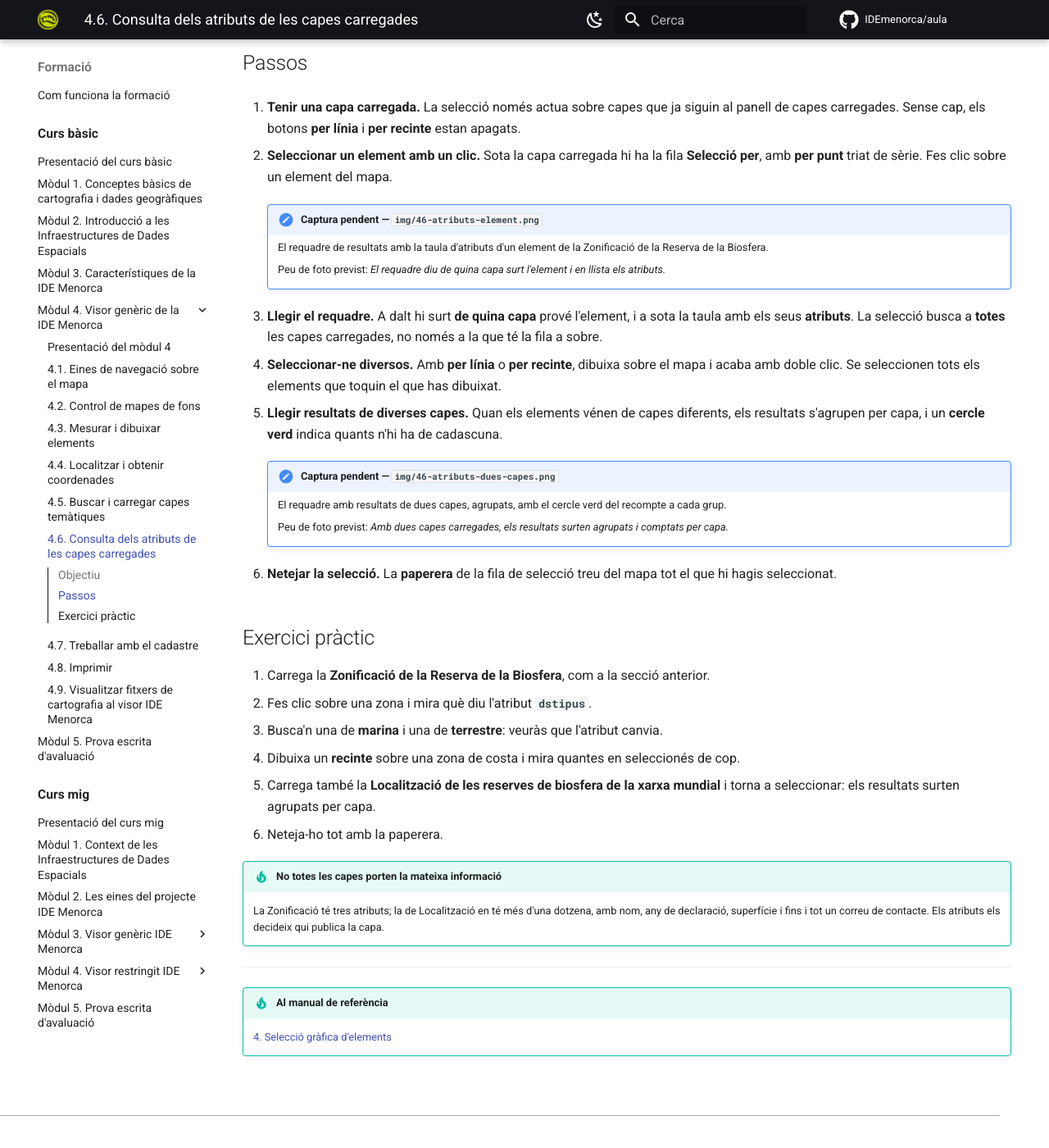
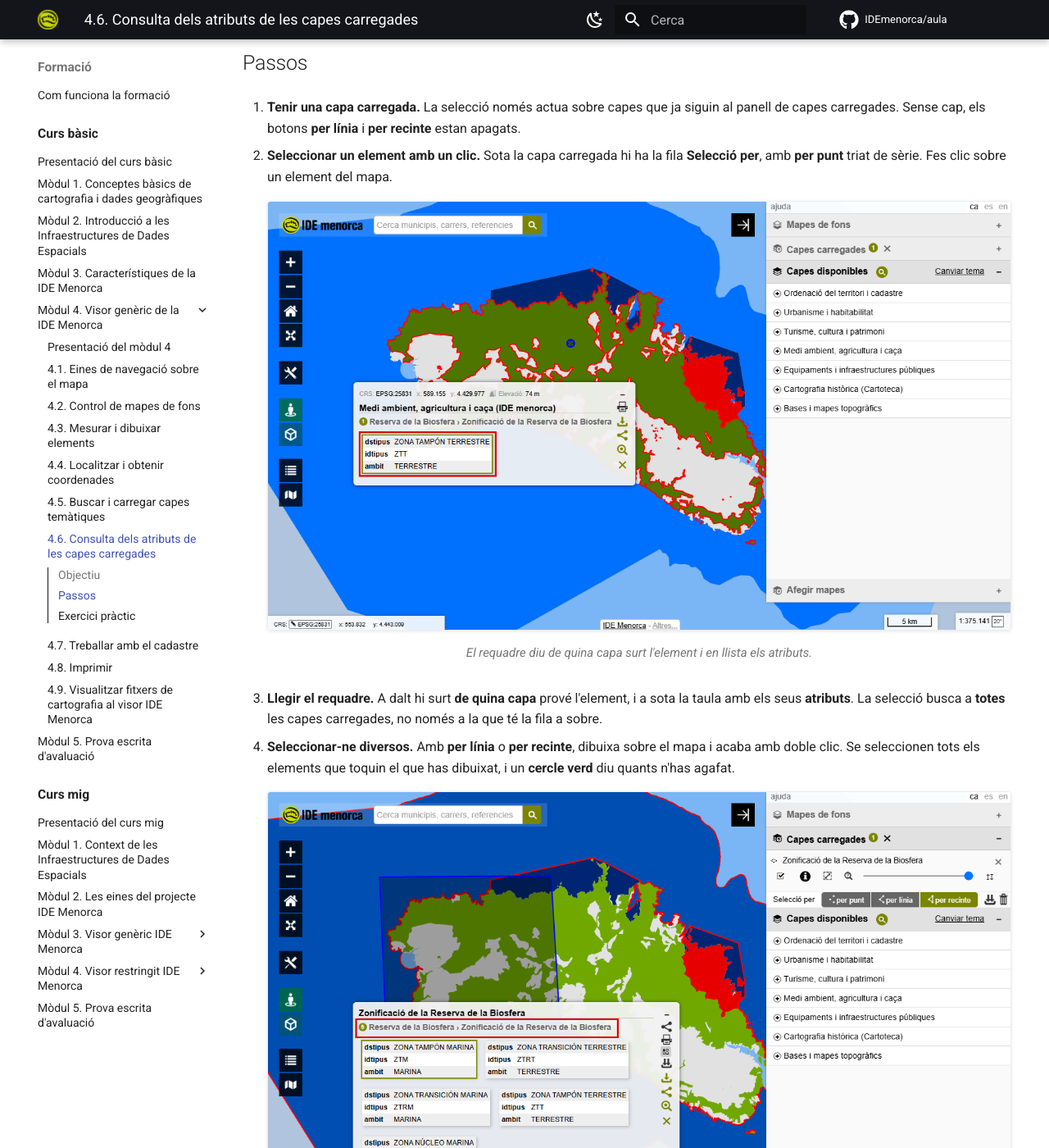
Before and after one commit to IDEmenorca/aula, an MkDocs documentation site: the page built from docs/formacio/basic/modul-4-visor/06-consulta-atributs.md, in a window 1280 px wide and 1400 px high, scrolled down 285 px. Shown: the whole window at 82% size. Built offline with MkDocs 1.6.1 and Material for MkDocs 9.7.7, drawn with Linux system fonts in a browser that asks for light colours; comment, search, counter and statistics services are not loaded; some of the changed text lies outside the part shown.

Commit message:
Insereix les captures ressaltades de la secció 4.6
La primera captura mostra el que demanava la fitxa: un element clicat i la
seva taula d'atributs, que és el que es ressalta.

La segona no: té una sola capa carregada i ensenya cinc elements d'aquella
mateixa capa agafats amb un recinte, no dues capes agrupades. Com que
il·lustra bé el pas 4, es reanomena a 46-seleccio-recinte.png i s'hi
col·loca, amb el cercle verd del recompte emmarcat.

El pas 5, el de resultats de dues capes alhora, es queda amb el marcador
obert i una descripció que ara diu explícitament "dues capes".

Co-Authored-By: Claude Opus 5 <noreply@anthropic.com>

```diff
--- a/docs/formacio/basic/modul-4-visor/06-consulta-atributs.md
+++ b/docs/formacio/basic/modul-4-visor/06-consulta-atributs.md
@@ -15,11 +15,10 @@ porten associada.
    **Selecció per**, amb **per punt** triat de sèrie. Fes clic sobre un element
    del mapa.
 
-    !!! note "Captura pendent — `img/46-atributs-element.png`"
-        El requadre de resultats amb la taula d'atributs d'un element de la
-        Zonificació de la Reserva de la Biosfera.
-
-        Peu de foto previst: *El requadre diu de quina capa surt l'element i en llista els atributs.*
+    <figure markdown>
+      ![El requadre de resultats amb la taula d'atributs d'un element de la Zonificació de la Reserva de la Biosfera](img/46-atributs-element.png){ .captura }
+      <figcaption>El requadre diu de quina capa surt l'element i en llista els atributs.</figcaption>
+    </figure>
 
 3. **Llegir el requadre.** A dalt hi surt **de quina capa** prové l'element, i a
    sota la taula amb els seus **atributs**. La selecció busca a **totes** les
@@ -27,15 +26,19 @@ porten associada.
 
 4. **Seleccionar-ne diversos.** Amb **per línia** o **per recinte**, dibuixa
    sobre el mapa i acaba amb doble clic. Se seleccionen tots els elements que
-   toquin el que has dibuixat.
+   toquin el que has dibuixat, i un **cercle verd** diu quants n'has agafat.
+
+    <figure markdown>
+      ![Una selecció per recinte amb el polígon dibuixat sobre el mapa i el requadre amb els elements trobats. El cercle verd del recompte, emmarcat](img/46-seleccio-recinte.png){ .captura }
+      <figcaption>El cercle verd compta els elements que ha agafat el recinte.</figcaption>
+    </figure>
 
 5. **Llegir resultats de diverses capes.** Quan els elements vénen de capes
-   diferents, els resultats s'agrupen per capa, i un **cercle verd** indica
-   quants n'hi ha de cadascuna.
+   diferents, els resultats s'agrupen per capa, cadascuna amb el seu recompte.
 
-    !!! note "Captura pendent — `img/46-atributs-dues-capes.png`"
-        El requadre amb resultats de dues capes, agrupats, amb el cercle verd
-        del recompte a cada grup.
+    !!! note "Captura pendent — `img/46-dues-capes.png`"
+        El requadre amb resultats de **dues** capes alhora, agrupats, amb el
+        cercle verd de cada grup.
 
         Peu de foto previst: *Amb dues capes carregades, els resultats surten agrupats i comptats per capa.*
 
```
Also changed, not shown: docs/formacio/basic/modul-4-visor/img/46-atributs-element.png (added), docs/formacio/basic/modul-4-visor/img/46-seleccio-recinte.png (added).
